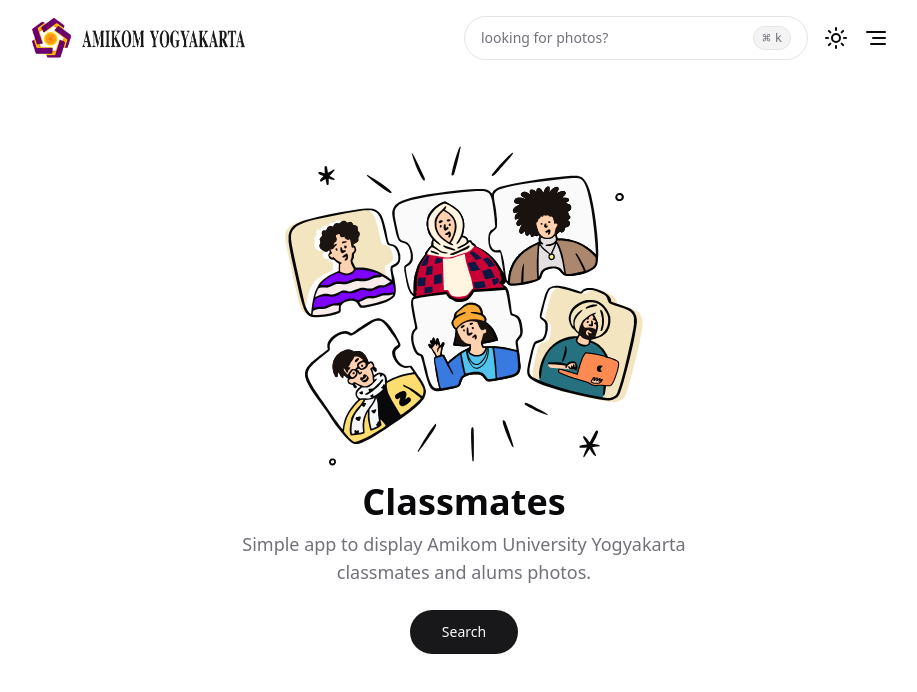
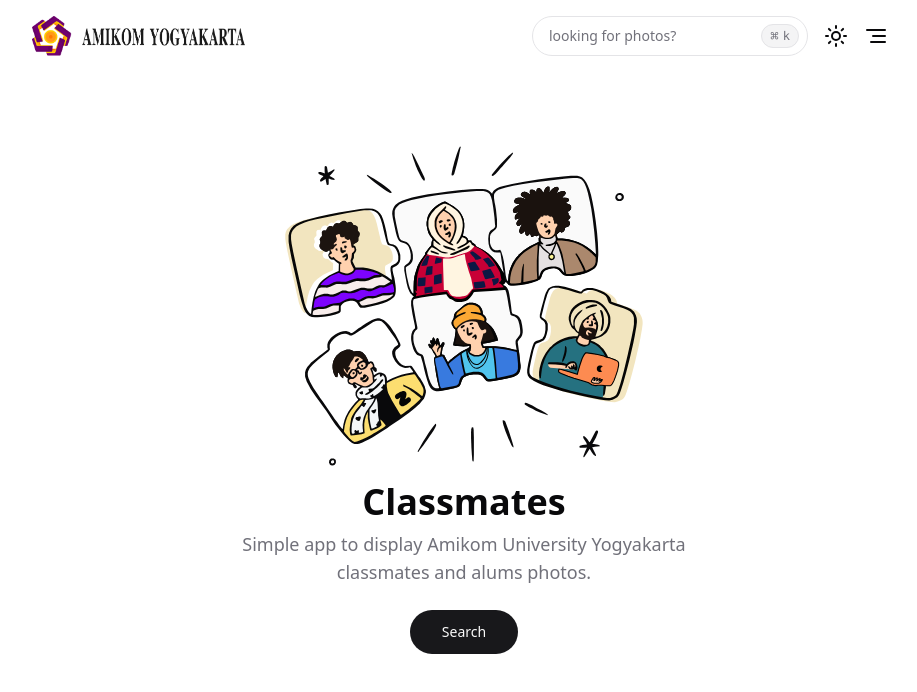
Before and after one commit to andreanfirdhaus/classmate-amikom, a React (Vite) app: page / in a window 1280 px wide. Shown: the top 692 px of the page, without its empty margins (176-1093 px from the left). Built offline with nearby package versions, Linux system fonts and the light colour scheme.

Commit message:
improve: size formDialog button

```diff
--- a/src/layout/navbar.tsx
+++ b/src/layout/navbar.tsx
@@ -34,14 +34,13 @@ export default function Navbar() {
               </button>
             </div>
 
-            <div className="flex basis-full sm:basis-2/4 items-center gap-2">
+            <div className="flex basis-full sm:basis-2/4 justify-end items-center gap-2">
               <FormDialog>
                 <Button
                   variant="outline"
-                  size="lg"
-                  className="flex flex-row justify-between items-center font-normal w-full rounded-full px-4"
+                  className="flex flex-row justify-between items-center font-normal w-full max-w-[276px] rounded-full px-2"
                 >
-                  <p className="text-muted-foreground">looking for photos?</p>
+                  <p className="text-muted-foreground ml-2">looking for photos?</p>
                   <kbd className="hidden sm:inline-flex pointer-events-none h-6 select-none items-center gap-1 rounded-full border bg-muted px-2 font-mono text-[12px] font-medium text-muted-foreground opacity-100">
                     <span className="text-sm">⌘</span>k
                   </kbd>
```
